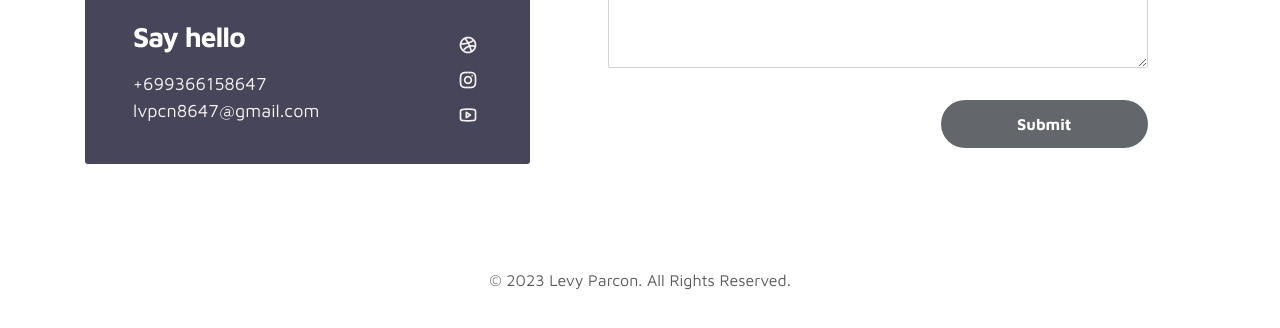
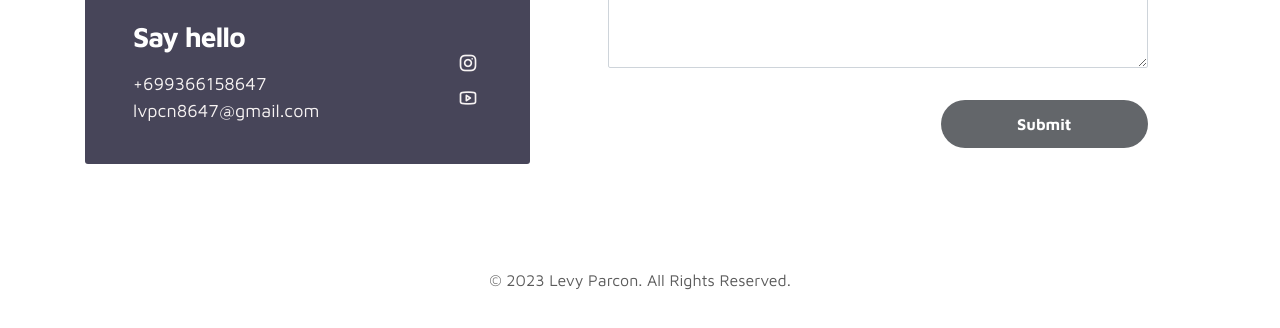
Before and after one commit to lvpcn/My-Portfolio, a plain HTML site: page index.html in a window 1280 px wide. Shown: the part 2776-3104 px from the top of the page. Drawn offline with Linux system fonts and the light colour scheme.

Commit message:
Update index.html

```diff
--- a/index.html
+++ b/index.html
@@ -238,8 +238,7 @@
                 </div>
 
                 <ul class="social-links">
-                     <li><a href="#" class="uil uil-dribbble" data-toggle="tooltip" data-placement="left" title="Dribbble"></a></li>
-                     <li><a href="#" class="uil uil-instagram" data-toggle="tooltip" data-placement="left" title="Instagram"></a></li>
+                     <li><a href="https://Instagram.com/lvpcn?igshid=YmMyMTA2Y=" class="uil uil-instagram" data-toggle="tooltip" data-placement="left" title="Instagram"></a></li>
                      <li><a href="#" class="uil uil-youtube" data-toggle="tooltip" data-placement="left" title="Youtube"></a></li>
                 </ul>
             </div>
```
